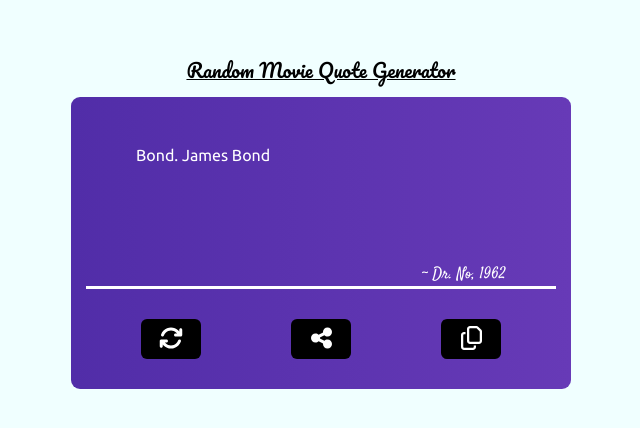
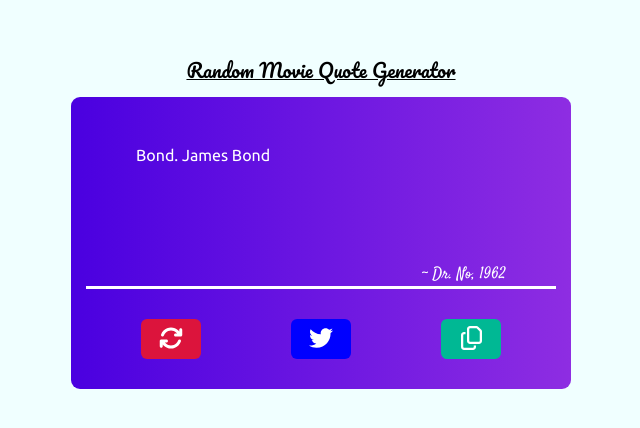
Before and after one commit to kamiri-charles/movie-quote-generator, a React (Create React App) app: page / in a window 1280 px wide. Shown: the part 184-612 px from the top of the page, without its empty margins (319-959 px from the left). Built offline with nearby package versions, Linux system fonts and the light colour scheme; a web font is replaced by a local one.

Commit message:
Finishing touches.

```diff
--- a/public/index.html
+++ b/public/index.html
@@ -24,7 +24,7 @@
       work correctly both with client-side routing and a non-root public URL.
       Learn how to configure a non-root public URL by running `npm run build`.
     -->
-    <title>React App</title>
+    <title>Movie Quote Generator</title>
   </head>
   <body>
     <noscript>You need to enable JavaScript to run this app.</noscript>
--- a/src/App.jsx
+++ b/src/App.jsx
@@ -1,12 +1,13 @@
 /* eslint-disable no-undef */
 /* eslint-disable react-hooks/exhaustive-deps */
 import { faCopy } from "@fortawesome/free-regular-svg-icons";
-import { faRefresh, faShareAlt } from "@fortawesome/free-solid-svg-icons";
+import { faRefresh } from "@fortawesome/free-solid-svg-icons";
 import { FontAwesomeIcon } from "@fortawesome/react-fontawesome";
 import { useEffect } from "react";
 import quotes from './quotes.json';
 
 import './App.scss';
+import { faTwitter } from "@fortawesome/free-brands-svg-icons";
 
 const App = () => {
   /* Quote script */
@@ -48,7 +49,7 @@ const App = () => {
         particle.y += Math.sin(particle.radians) * 5;
 
         load_ctx.beginPath();
-        load_ctx.fillStyle = 'rgba(89, 50, 173, 0.2)';
+        load_ctx.fillStyle = 'rgba(107, 22, 225, 0.2)';
         load_ctx.fillRect(0, 0, load_canvas.width, load_canvas.height);
         if (!loaded) requestAnimationFrame(load_animate);
     }
@@ -58,7 +59,17 @@ const App = () => {
     const selected_quote = quotes[Math.floor(Math.random() * quotes.length)];
     quote_el.innerHTML = selected_quote.quote;
     origin_el.innerHTML = '~ ' + selected_quote.movie + ', ' + selected_quote.year;
-  }
+  };
+
+  /* Copy text from quote wrapper */
+  const copy_quote = () => {
+    const quote = quote_el.innerHTML;
+    const origin = origin_el.innerHTML;
+    const text = quote + ' ' + origin;
+    navigator.clipboard.writeText(text);
+
+    alert('Copied to clipboard!');
+  };
 
   useEffect(() => {
     /* Canvas script */
@@ -67,9 +78,14 @@ const App = () => {
     const ctx = canvas.getContext('2d');
     canvas.width = window.innerWidth;
     canvas.height = window.innerHeight;
+    let canvas_color = 'azure';
+
+    new_quote.addEventListener('click', () => {
+      canvas_color = 'rgb(' + Math.floor(Math.random() * 255) + ', ' + Math.floor(Math.random() * 255) + ', ' + Math.floor(Math.random() * 255) + ')';
+    })
 
     const animate = () => {
-      ctx.fillStyle = 'azure';
+      ctx.fillStyle = canvas_color;
       ctx.fillRect(0, 0, canvas.width, canvas.height);
       requestAnimationFrame(animate);
     };
@@ -89,13 +105,15 @@ const App = () => {
           <div className="origin" id="origin_el"></div>
         </div>
         <div className="buttons">
-          <button onClick={load_quote}>
+          <button onClick={load_quote} id='new_quote'>
             <FontAwesomeIcon icon={ faRefresh } />
           </button>
-          <button>
-            <FontAwesomeIcon icon={ faShareAlt } />
-          </button>
-          <button>
+          <a href="https://twitter.com/intent/tweet" target='_blank' rel="noreferrer">
+            <button>
+              <FontAwesomeIcon icon={ faTwitter } />
+            </button>
+          </a>
+          <button onClick={copy_quote}>
             <FontAwesomeIcon icon={ faCopy } />
           </button>
         </div>
--- a/src/App.scss
+++ b/src/App.scss
@@ -12,9 +12,10 @@
   margin: 10px;
 }
 .wrapper {
-  background: #673AB7;
-  background: -webkit-linear-gradient(to right, #512DA8, #673AB7);
-  background: linear-gradient(to right, #512DA8, #673AB7);
+  background: #8E2DE2;  /* fallback for old browsers */
+  background: -webkit-linear-gradient(to right, #4A00E0, #8E2DE2);  /* Chrome 10-25, Safari 5.1-6 */
+  background: linear-gradient(to right, #4A00E0, #8E2DE2); /* W3C, IE 10+/ Edge, Firefox 16+, Chrome 26+, Opera 12+, Safari 7+ */
+
   width: 80%;
   max-width: 500px;
   height: auto;
@@ -84,17 +85,17 @@
       }
 
       &:nth-child(1) {
-        background: black;
-
-      }
-      &:nth-child(2) {
-        background: black;
-
+        background: crimson;
 
       }
       &:nth-child(3) {
-        background: black;
+        background: #00b894;
       }
     }
   }
 }
+
+// fix a bug with the twitter share button
+a button {
+  background: blue !important;
+}
--- a/src/index.css
+++ b/src/index.css
@@ -12,9 +12,11 @@
   flex-direction: column;
   align-items: center;
   justify-content: center;
+  overflow: hidden;
 }
 
-button {
+button, a {
   outline: none;
   border: none;
+  text-decoration: none;
 }
```
